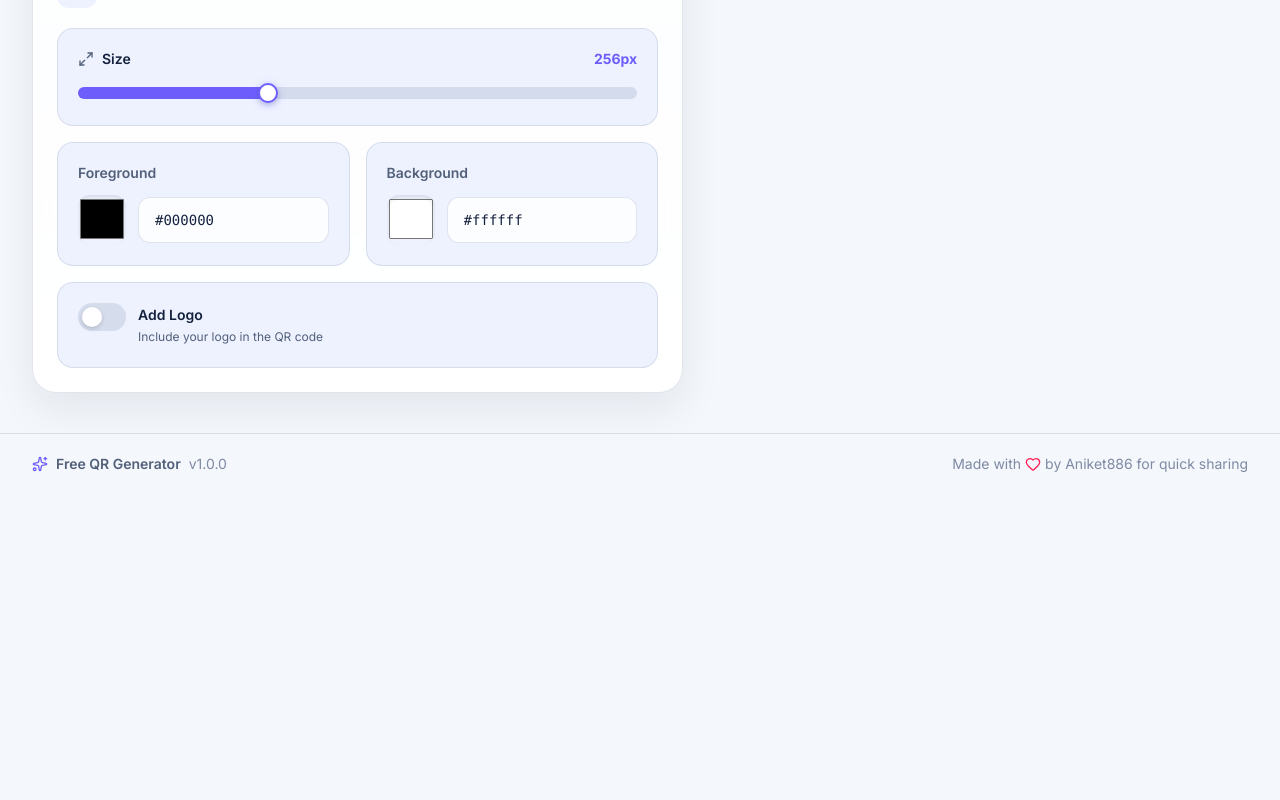
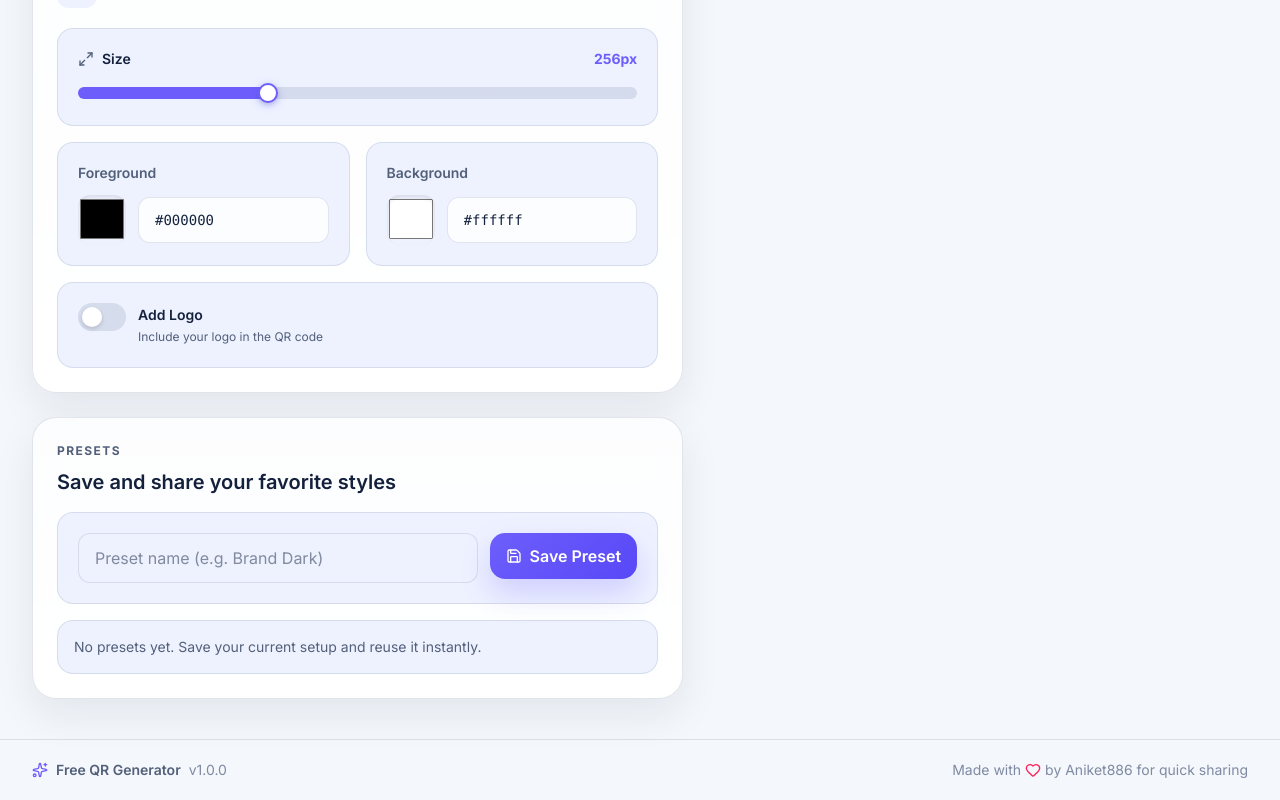
Before and after one commit to Aniket886/QR-ZEN, a Next.js app: page / in a window 1280 px wide. Shown: the part 1128-1928 px from the top of the page. Before the commit the page ends 1622 px from the top, so only its background shows below. Built offline with nearby package versions, Linux system fonts and the light colour scheme.

Commit message:
feat: wire presets with local storage and shareable url restore

```diff
--- a/src/app/page.tsx
+++ b/src/app/page.tsx
@@ -1,12 +1,17 @@
 'use client';
 
+import { useEffect, useRef, useState } from 'react';
 import { Header } from '@/components/layout/Header';
 import { Footer } from '@/components/layout/Footer';
 import { QRTypeSelector } from '@/components/qr/QRTypeSelector';
 import { InputForm } from '@/components/qr/InputForms/InputForm';
 import { QRPreview } from '@/components/qr/QRPreview';
 import { CustomizationPanel } from '@/components/qr/CustomizationPanel';
+import { PresetsPanel } from '@/components/qr/PresetsPanel';
 import { useQRGenerator } from '@/hooks/useQRGenerator';
+import { copyToClipboard } from '@/lib/utils';
+import { decodeSnapshot, encodeSnapshot, loadPresets, savePresets } from '@/lib/presets';
+import { QRPreset } from '@/lib/types';
 
 export default function Home() {
   const {
@@ -19,7 +24,67 @@ export default function Home() {
     updateOptions,
     changeQRType,
     clearForm,
+    applySnapshot,
+    getSnapshot,
   } = useQRGenerator();
+  const [presets, setPresets] = useState<QRPreset[]>([]);
+  const hasHydratedFromUrlRef = useRef(false);
+
+  useEffect(() => {
+    setPresets(loadPresets());
+  }, []);
+
+  useEffect(() => {
+    if (hasHydratedFromUrlRef.current) return;
+    const params = new URLSearchParams(window.location.search);
+    const token = params.get('preset');
+    if (!token) {
+      hasHydratedFromUrlRef.current = true;
+      return;
+    }
+    const snapshot = decodeSnapshot(token);
+    if (!snapshot) {
+      hasHydratedFromUrlRef.current = true;
+      return;
+    }
+    applySnapshot(snapshot);
+    hasHydratedFromUrlRef.current = true;
+  }, [applySnapshot]);
+
+  const handleSavePreset = (name: string): boolean => {
+    const normalizedName = name.trim();
+    if (!normalizedName) return false;
+
+    const newPreset: QRPreset = {
+      id: typeof crypto !== 'undefined' && 'randomUUID' in crypto
+        ? crypto.randomUUID()
+        : `${Date.now()}`,
+      name: normalizedName,
+      createdAt: new Date().toISOString(),
+      snapshot: getSnapshot(),
+    };
+
+    const updated = [newPreset, ...presets];
+    setPresets(updated);
+    savePresets(updated);
+    return true;
+  };
+
+  const handleApplyPreset = (preset: QRPreset) => {
+    applySnapshot(preset.snapshot);
+  };
+
+  const handleDeletePreset = (id: string) => {
+    const updated = presets.filter((preset) => preset.id !== id);
+    setPresets(updated);
+    savePresets(updated);
+  };
+
+  const handleCopyShareLink = async (preset: QRPreset): Promise<boolean> => {
+    const token = encodeSnapshot(preset.snapshot);
+    const shareUrl = `${window.location.origin}${window.location.pathname}?preset=${token}`;
+    return copyToClipboard(shareUrl);
+  };
 
   return (
     <>
@@ -58,6 +123,16 @@ export default function Home() {
                   <CustomizationPanel options={options} onChange={updateOptions} />
                 </div>
               </div>
+
+              <div className="card p-5 sm:p-6 animate-fade-in" style={{ animationDelay: '0.35s' }}>
+                <PresetsPanel
+                  presets={presets}
+                  onSavePreset={handleSavePreset}
+                  onApplyPreset={handleApplyPreset}
+                  onDeletePreset={handleDeletePreset}
+                  onCopyShareLink={handleCopyShareLink}
+                />
+              </div>
             </div>
 
             <div className="min-w-0 xl:sticky xl:top-24 xl:self-start">
```
